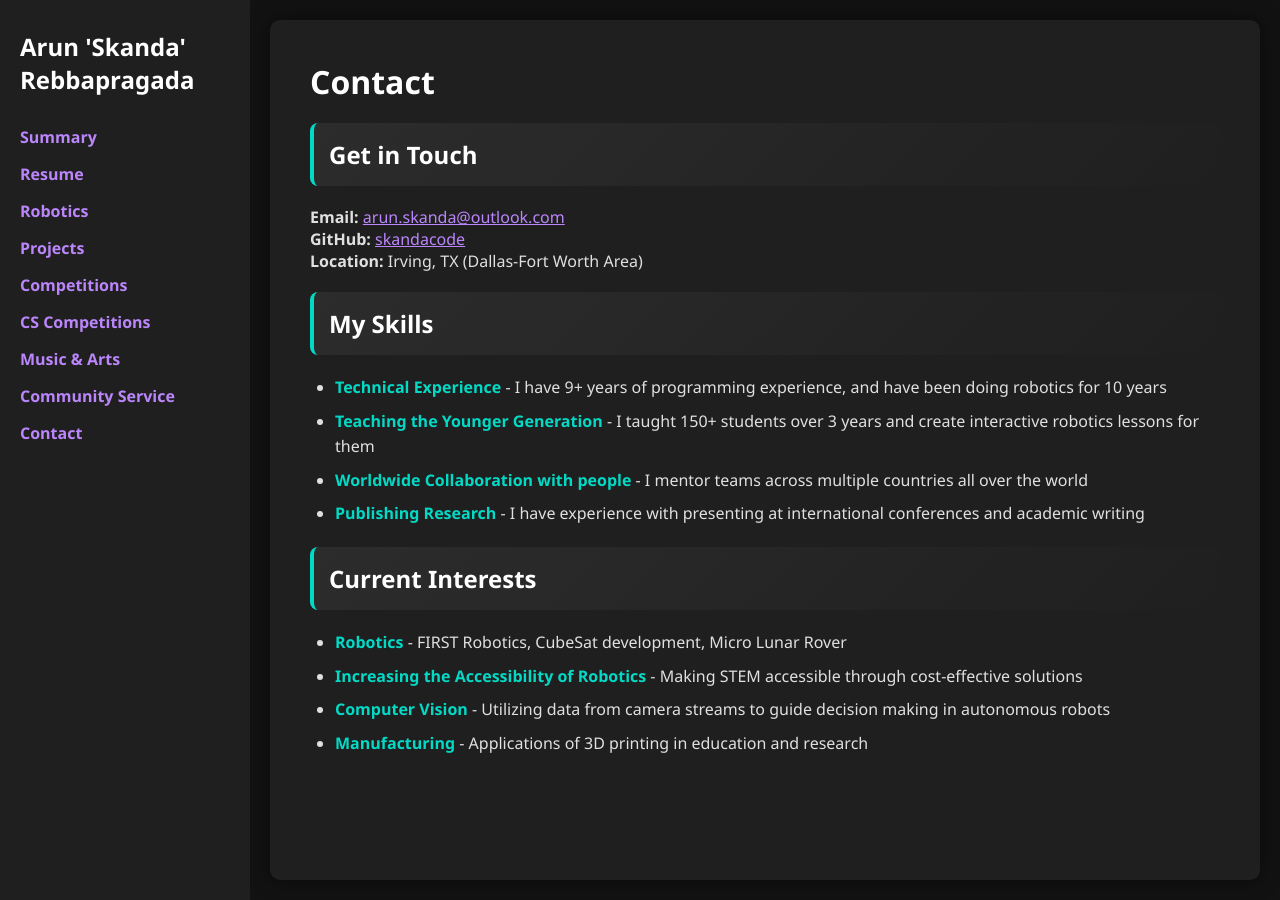
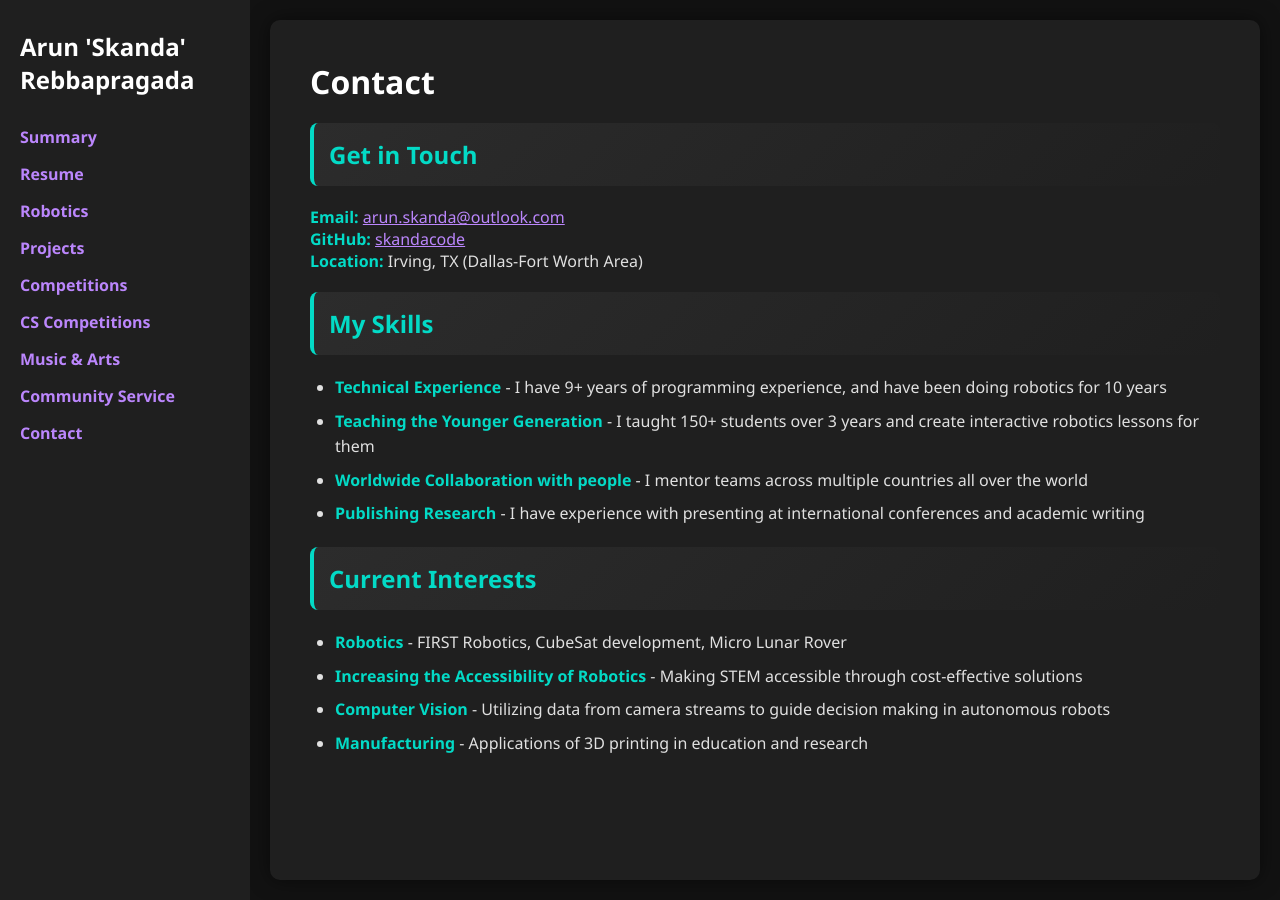
Before and after one commit to skandacode/skandacode.github.io, a Jekyll site: the page built from contact.md, in a window 1280 px wide. Built offline with Jekyll 4.4.1, drawn with Linux system fonts in a browser that asks for light colours.

Commit message:
Update styles.css

```diff
--- a/assets/styles.css
+++ b/assets/styles.css
@@ -106,8 +106,9 @@ li {
     line-height: 1.6;
 }
 
-/* Stats section styling */
-h2 + ul li strong {
+/* Bold text styling */
+strong,
+li strong {
     color: #03dac6;
 }
 
```
